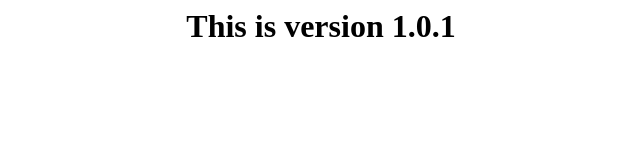
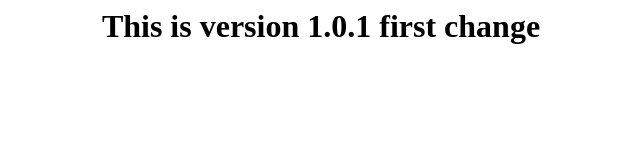
Before and after one commit to harris42-uw/devops, a plain HTML site: page index.html in a window 1280 px wide. Shown: the whole page, without its empty margins (319-959 px from the left). Drawn offline with Linux system fonts and the light colour scheme.

Commit message:
First change

```diff
--- a/index.html
+++ b/index.html
@@ -1 +1 @@
-<center><h1>This is version 1.0.1</h1></center>
+<center><h1>This is version 1.0.1 first change</h1></center>
```
